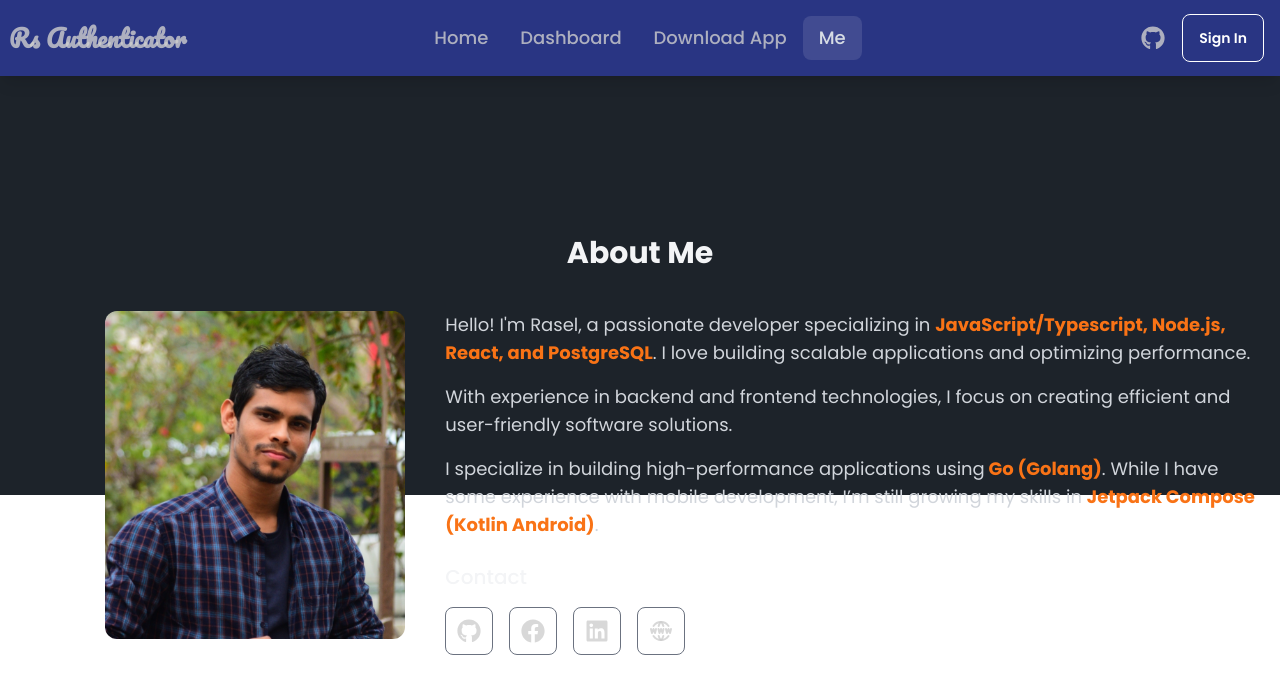
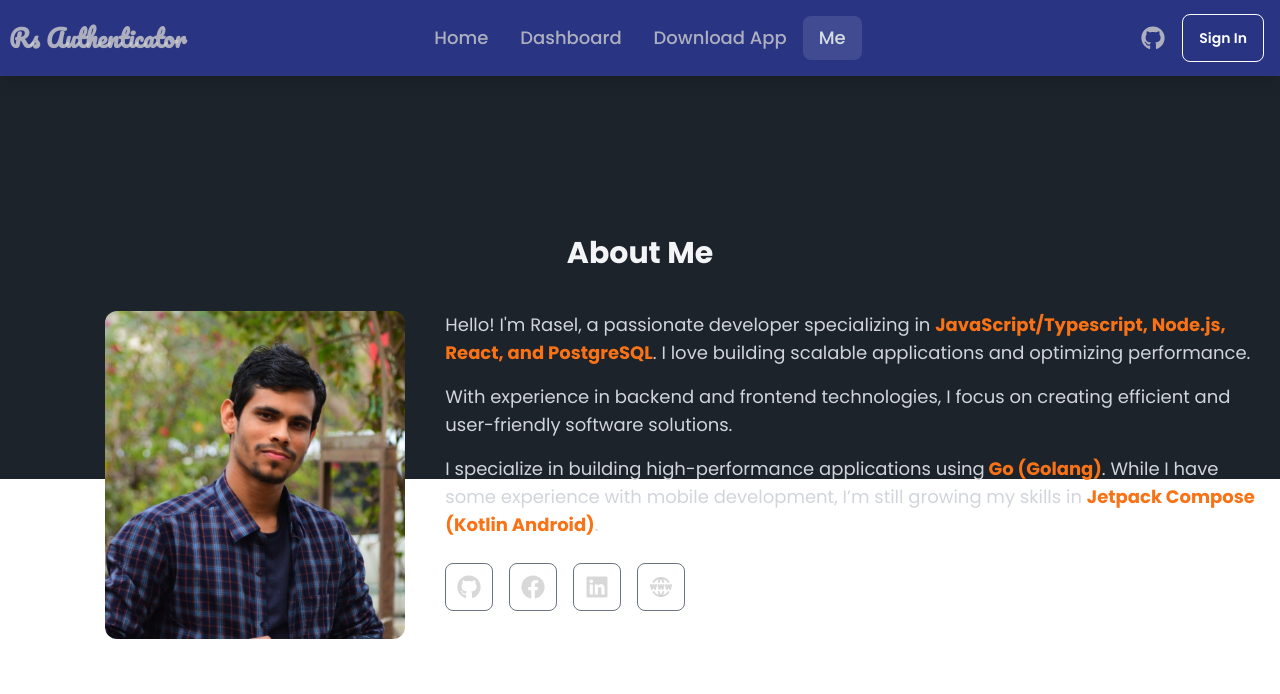
Before and after one commit to rasel-mahmud-dev/rs-authenticator-web-dashboard, a React (Vite) app in the folder frontend/: page /about-me in a window 1280 px wide. Shown: the top 694 px of the page. Built offline with nearby package versions, Linux system fonts and the light colour scheme; no server answers.

Commit message:
Update project readme

```diff
--- a/frontend/src/pages/AboutMe.jsx
+++ b/frontend/src/pages/AboutMe.jsx
@@ -34,10 +34,8 @@
                             (Kotlin Android)</strong>.
                         </p>
 
-                        <p className="mt-6 text-xl font-medium text-gray-100">
-                            Contact
-                        </p>
-                        <div className="flex space-x-4 mt-4">
+
+                        <div className="flex space-x-4 mt-6">
                             <a href="https://github.com/rasel-mahmud-dev" target="_blank" rel="noopener noreferrer"
                                className="w-12 h-12 border border-gray-500 hover:bg-primary flex items-center justify-center rounded-lg      text-gray-300 hover:text-white text-2xl">
                                 <FaGithub/>
```
Also changed, not shown: 1 other file (tests, documents, lock files or other folders).
